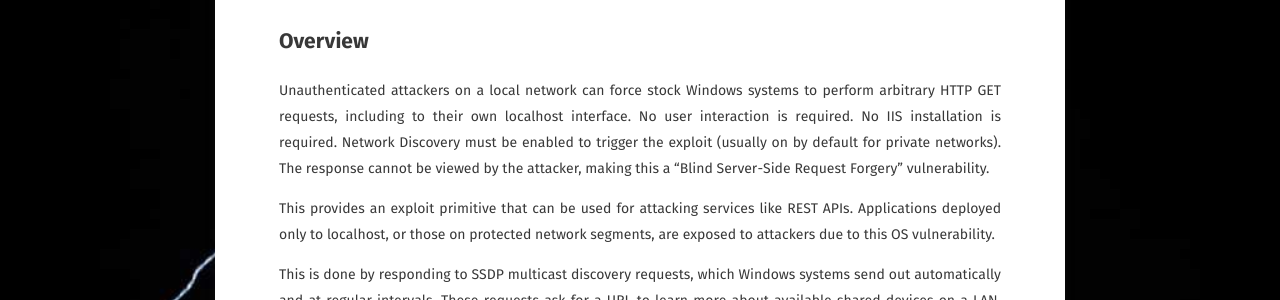
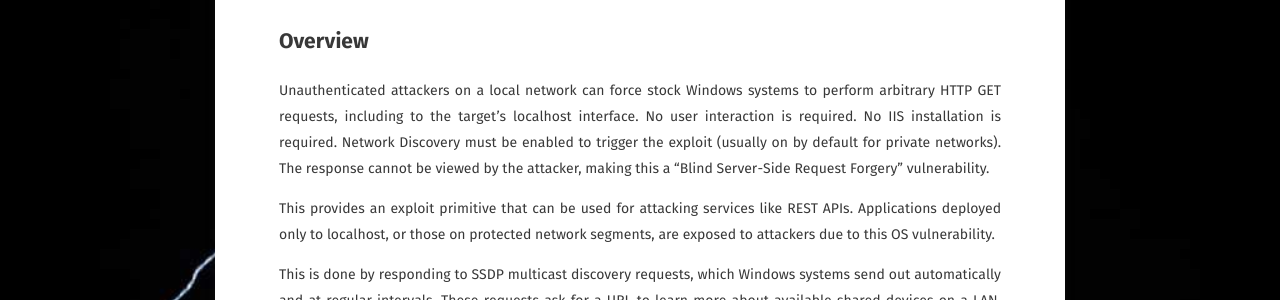
Before and after one commit to hackdou/initblog.com, a Jekyll site: the page built from _posts/2019-08-09-switcheroo.md, in a window 1280 px wide and 900 px high. Shown: the part 471-771 px from the top of the window. Built offline with Jekyll 4.4.1, drawn with Linux system fonts in a browser that asks for light colours; some web fonts are replaced.

Commit message:
ssrf blog

```diff
--- a/_posts/2019-08-09-switcheroo.md
+++ b/_posts/2019-08-09-switcheroo.md
@@ -4,13 +4,13 @@ date: 2019-08-09
 published: true
 layout: post
 comments: false
-excerpt: "Unauthenticated attackers on a local network can force stock Windows systems to perform arbitrary HTTP GET requests, including to their own localhost interface. No user interaction is required. No IIS installation is required."
+excerpt: "Unauthenticated attackers on a local network can force stock Windows systems to perform arbitrary HTTP GET requests, including to the target's localhost interface. No user interaction is required. No IIS installation is required."
 ---
 
 # Introduction
 
 ## Overview
-Unauthenticated attackers on a local network can force stock Windows systems to perform arbitrary HTTP GET requests, including to their own localhost interface. No user interaction is required. No IIS installation is required. Network Discovery must be enabled to trigger the exploit (usually on by default for private networks). The response cannot be viewed by the attacker, making this a "Blind Server-Side Request Forgery" vulnerability.
+Unauthenticated attackers on a local network can force stock Windows systems to perform arbitrary HTTP GET requests, including to the target's localhost interface. No user interaction is required. No IIS installation is required. Network Discovery must be enabled to trigger the exploit (usually on by default for private networks). The response cannot be viewed by the attacker, making this a "Blind Server-Side Request Forgery" vulnerability.
 
 This provides an exploit primitive that can be used for attacking services like REST APIs. Applications deployed only to localhost, or those on protected network segments, are exposed to attackers due to this OS vulnerability.
 
```
